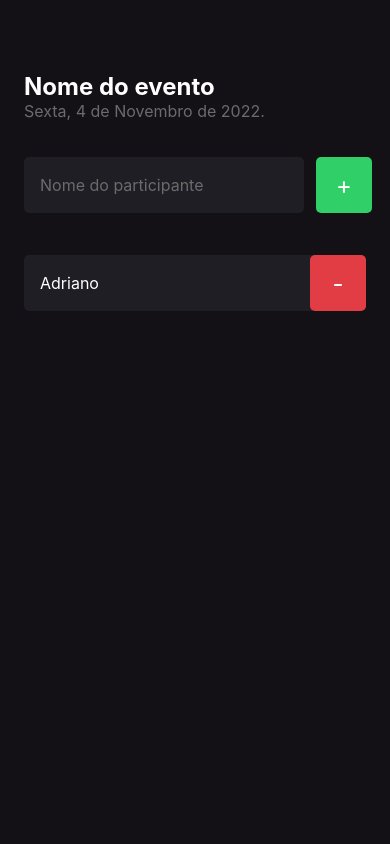
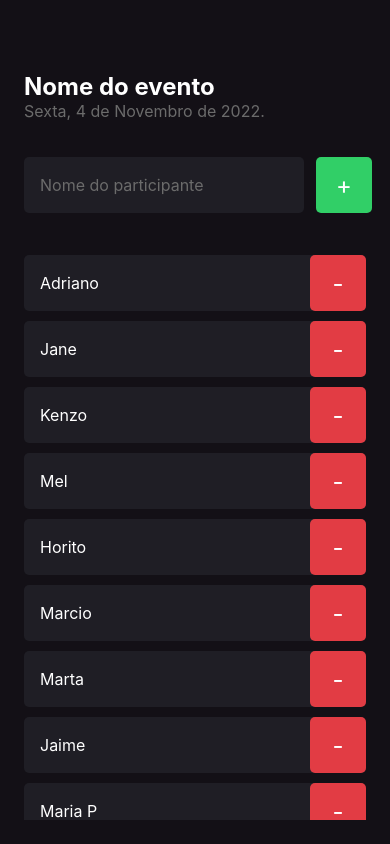
Before and after one commit to adrianomisina/rocket-seat-react-native, a React Native app: screen / in a window 390 px wide. Built offline with nearby package versions, Linux system fonts and the light colour scheme.

Commit message:
lista de participante Flat List

```diff
--- a/src/screens/Home/index.tsx
+++ b/src/screens/Home/index.tsx
@@ -1,8 +1,10 @@
-import { View, Text, TextInput, TouchableOpacity } from 'react-native';
+import { View, Text, TextInput, TouchableOpacity, FlatList } from 'react-native';
 import Participant from '../../components/Participant';
 import { styles } from './styles'
 
 const Home = () => {
+  const participants = ['Adriano', 'Jane', 'Kenzo', 'Mel', ' Horito', 'Ana', 'Isa', 'Jack', 'Mike', 'João'];
+
   const handleParticipantAdd = () => {
     console.log('você clicou no botão de Adicionar!')
   }
@@ -35,7 +37,26 @@ const Home = () => {
         </TouchableOpacity>
       </View>
 
-      <Participant name="Adriano" onRemove={()=> handleParticipantRemove("Adriano")} />
+      <FlatList
+        data={['Adriano', 'Jane', 'Kenzo', 'Mel', 'Horito', 'Marcio', 'Marta', 'Jaime', 'Maria P', 'Betinha']}
+        keyExtractor={item => item}
+        renderItem={({ item }) => (
+          <Participant
+            key = {item}
+            name={item}
+            onRemove={()=> handleParticipantRemove}
+          />
+        )}
+        showsVerticalScrollIndicator={false}
+        ListEmptyComponent={() => (
+          <Text style={styles.listEmptyText}>
+            Ninguém chegou no evento ainda? Adicione participantes a sua lista de presença.
+          </Text>
+        )}
+      />
+
+
+
     </View>
   )
 }
--- a/src/screens/Home/styles.ts
+++ b/src/screens/Home/styles.ts
@@ -49,6 +49,12 @@ export const styles = StyleSheet.create({
     flexDirection: 'row',
     marginTop: 36,
     marginBottom: 42
+  },
+
+  listEmptyText: {
+    color: '#fff',
+    fontSize: 14,
+    textAlign: "center"
   }
 
 });
```
